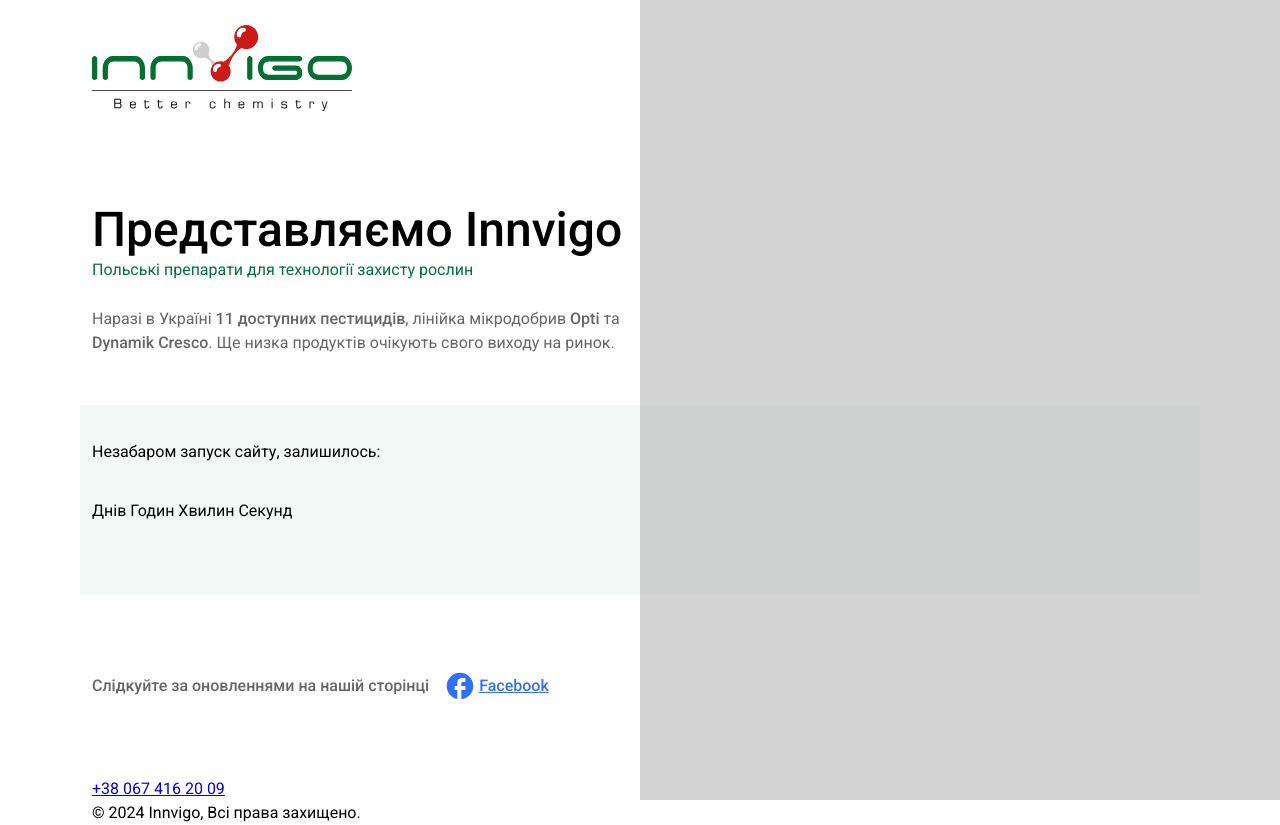
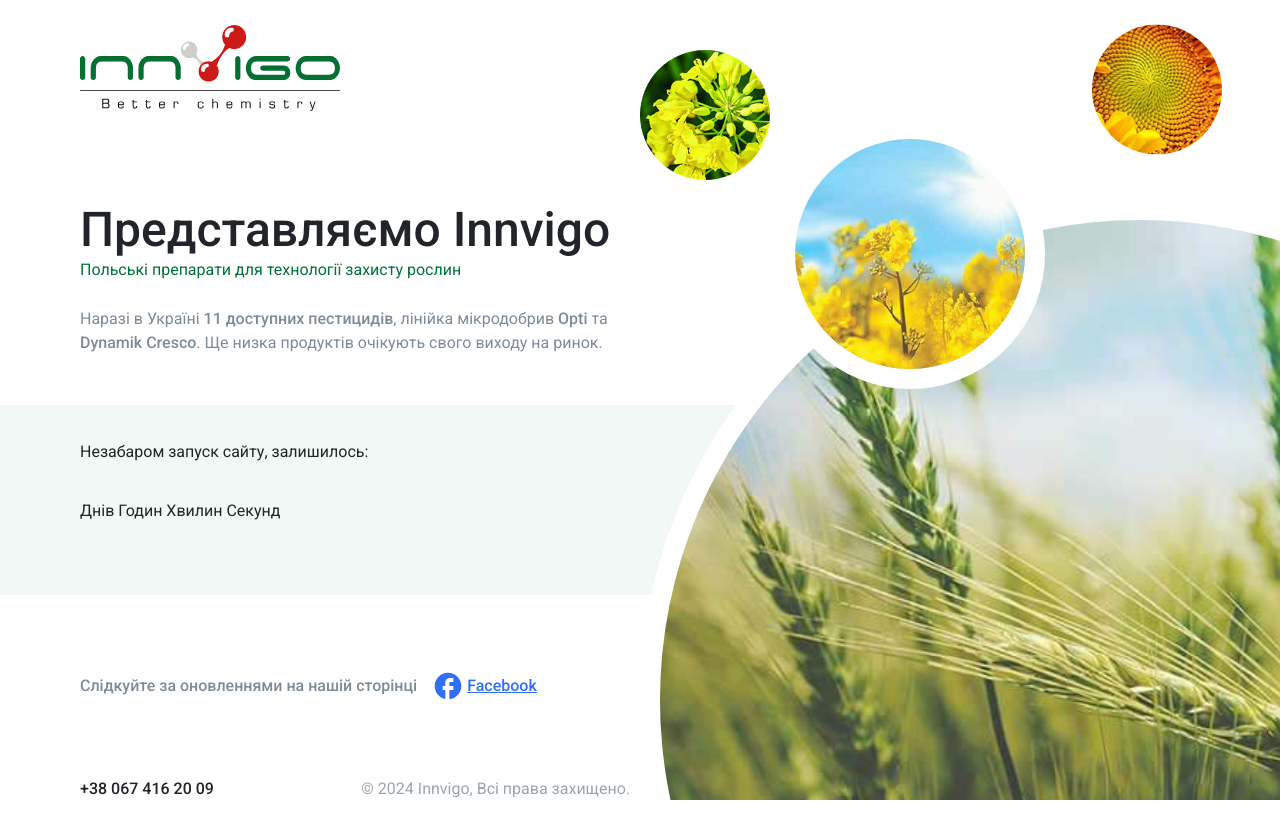
Before and after one commit to DmitryStetsenko/innvigo-comming-soon, a plain HTML site: page index.html in a window 1280 px wide. After the commit the page ends 801 px from the top, so only its background shows below. Drawn offline with nearby package versions, Linux system fonts and the light colour scheme.

Commit message:
ellipse block

```diff
--- a/assets/scss/_var.scss
+++ b/assets/scss/_var.scss
@@ -3,6 +3,6 @@ $cdFontSize: 40px;
 
 
 // main vars
-$textColor: black;
+$textColor: #212529;
 $textGreen: #01723B;
 $textBlue: #316FF6;
--- /dev/null
+++ b/assets/scss/components/_copyright.scss
@@ -0,0 +1,12 @@
+.copyright-block {
+  @include flex(space-between);
+  max-width: 550px;
+}
+.copyright {
+  color: lighten($textColor, 50);
+}
+.phone {
+  text-decoration: none;
+  color: $textColor;
+  font-weight: 500;
+}
--- a/assets/scss/style.scss
+++ b/assets/scss/style.scss
@@ -6,16 +6,16 @@
 
 .main {
   padding-top: 25px;
+  padding-bottom: 40px;
   height: 100%;
 }
 
 .side {
   width: 50%;
   height: 100%;
+  min-height: 800px;
   position: absolute;
-  background: silver;
-  opacity: 0.7;
-  top: 0;
+  bottom: 0;
   right: 0;
 }
 
@@ -25,3 +25,73 @@
 @import "./components/hero";
 @import "./components/countdown";
 @import "./components/social";
+@import "./components/copyright";
+
+.picture-block {
+  width: 100%;
+  height: 100%;
+  position: relative;
+  overflow: hidden;
+
+  img {
+    display: block;
+    width: 100%;
+    height: 100%;
+    object-fit: cover;
+    object-position: center;
+  }
+}
+
+.main-ellipse {
+  $size: 1000px;
+  // $size: 72vw;
+  // max-width: 1000px;
+  // max-height: 1000px;
+  $borderWidth: 20px;
+
+  position: absolute;
+  bottom: 0;
+  left: 0;
+  transform: translateY(40%);
+  width: $size;
+  height: $size;
+
+  &__satellite {
+    border-radius: 50%;
+    border: $borderWidth solid white;
+    overflow: hidden;
+    position: absolute;
+
+    &_s1 {
+      $size: 270px;
+      width: $size;
+      height: $size;
+      top: 0;
+      left: 0;
+      transform: translate(50%, -30%);
+    }
+    &_s2 {
+      $size: 170px;
+      width: $size;
+      height: $size;
+      top: 0;
+      left: 0;
+      transform: translate(-20px, -100%);
+    }
+    &_s3 {
+      $size: 170px;
+      width: $size;
+      height: $size;
+      top: 0;
+      left: 50%;
+      transform: translate(-40%, -115%);
+    }
+  }
+  &__img {
+    width: 100%;
+    height: 100%;
+    border-radius: 50%;
+    border: $borderWidth solid white;
+    overflow: hidden;
+  }
+}
--- a/index.html
+++ b/index.html
@@ -14,8 +14,6 @@
 <body>
   <!-- <div id="countdown"></div>
   <p id="note"></p> -->
-
-  <div class="container">
 
   <main class="main">
 
@@ -70,11 +68,26 @@
       </div>
     </div>
 
-      <aside class="side"></aside>
-
   </main>
 
+  <aside class="side">
+    <div class="picture-block">
+      <div class="main-ellipse">
+        <div class="main-ellipse__satellite main-ellipse__satellite_s1">
+          <img src="./assets/img/ellipse_1.jpg" alt="satellite1">
         </div>
+        <div class="main-ellipse__satellite main-ellipse__satellite_s2">
+          <img src="./assets/img/ellipse_2.jpg" alt="satellite2">
+        </div>
+        <div class="main-ellipse__satellite main-ellipse__satellite_s3">
+          <img src="./assets/img/ellipse_3.jpg" alt="satellite3">
+        </div>
+        <div class="main-ellipse__img">
+          <img src="./assets/img/ellipse_main.jpg" alt="main">
+        </div>
+      </div>
+    </div>
+  </aside>
 
   <script
     src="https://code.jquery.com/jquery-3.7.1.min.js"
```
Also changed, not shown: assets/css/style.css, assets/css/style.min.css, 2 other files. Lines whose indentation alone changed are shown as unchanged.
